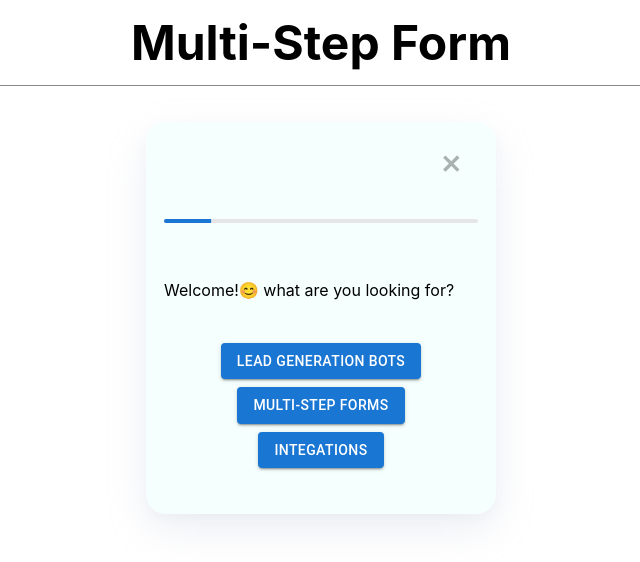
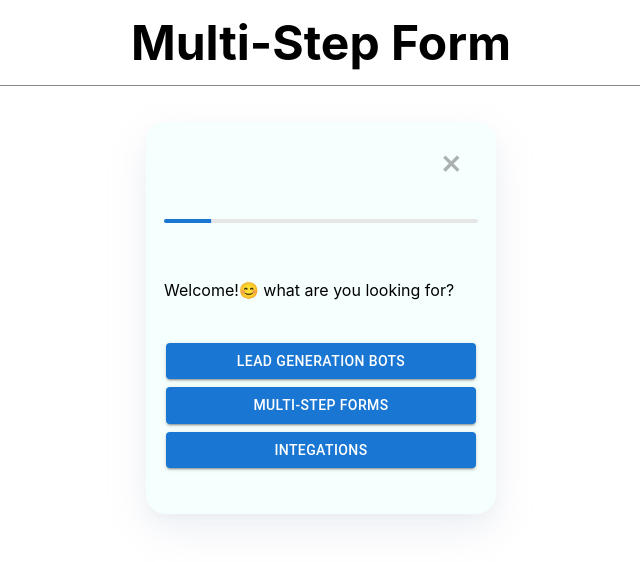
Before and after one commit to Parultholia/hacktoberfest-2022, a Next.js app: page / in a window 1280 px wide. Shown: the top 562 px of the page, without its empty margins (319-959 px from the left). Built offline with nearby package versions, Linux system fonts and the light colour scheme.

Commit message:
Align all the button and same size

```diff
--- a/src/components/buttons/CustomBtn/styles.ts
+++ b/src/components/buttons/CustomBtn/styles.ts
@@ -4,8 +4,9 @@ const styles: {
   [key: string]: SxProps;
 } = {
   btn: {
+    width: "310px",
     display: "flex",
-    justifyContent: "end",
+    justifyContent: "center",
     backgroundColor: "#8A2BE2",
     margin: "0 auto",
   },
```
